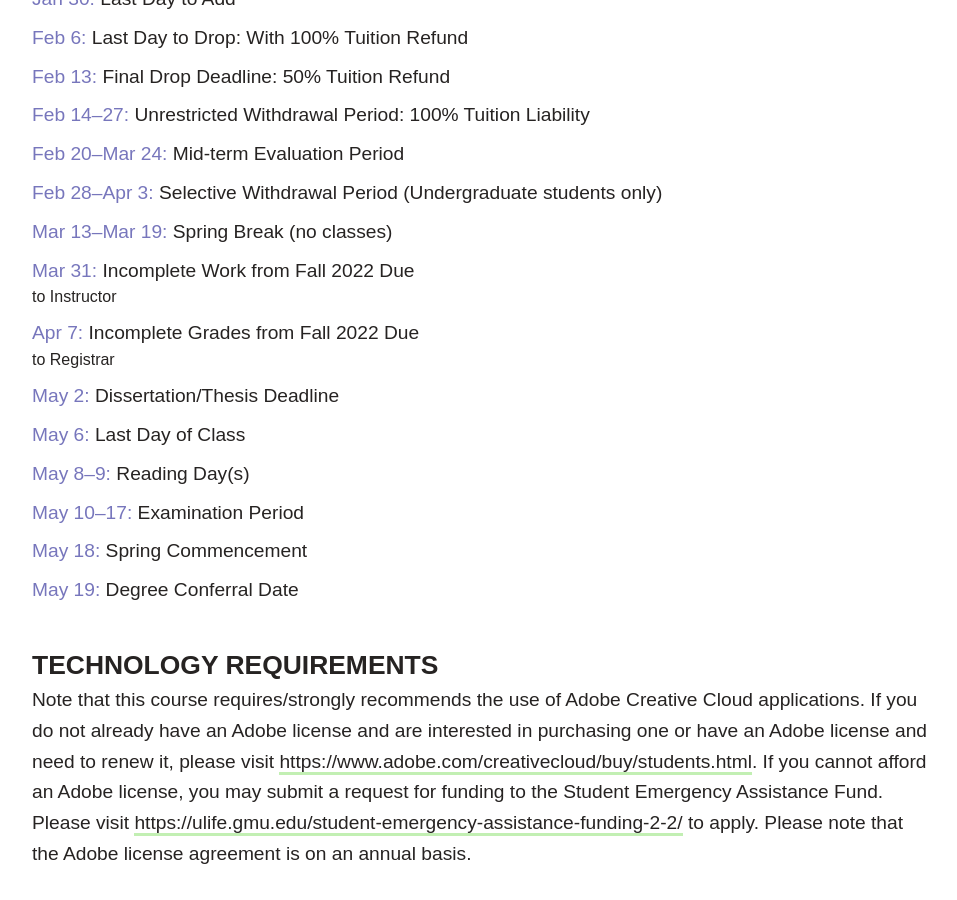
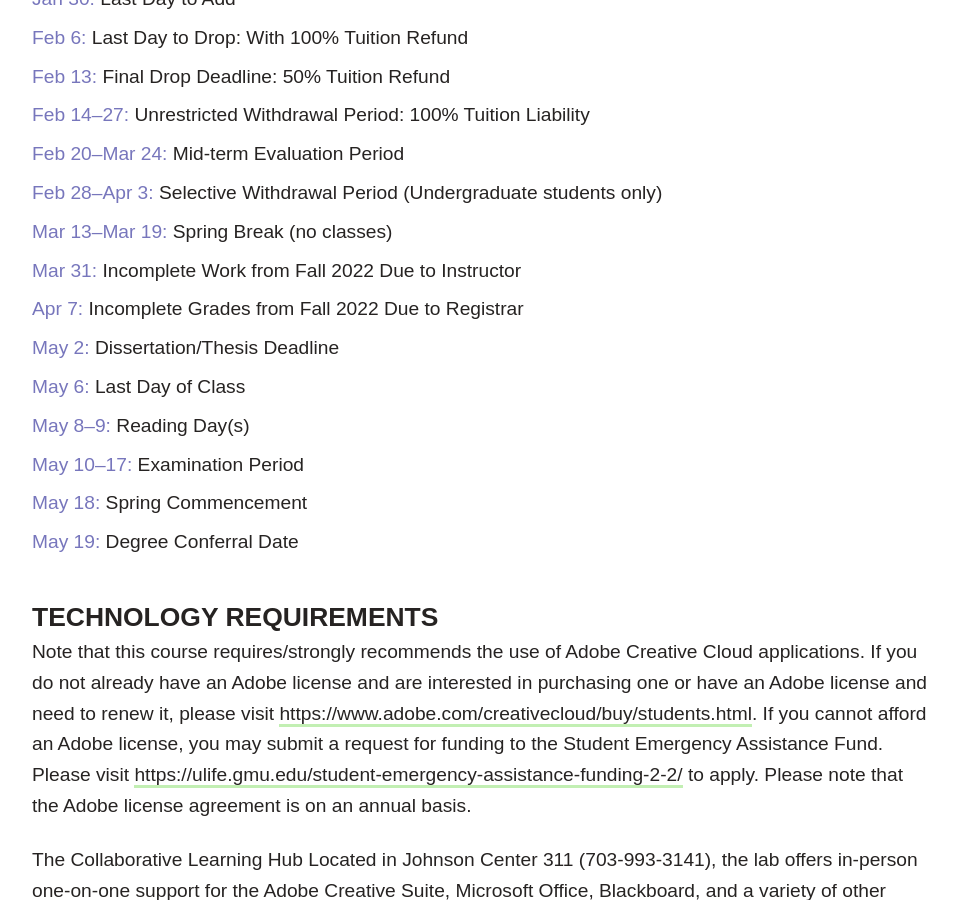
Before and after one commit to gmu-gd/package23-spring, a Jekyll site: the page built from syllabus/index.md, in a window 1280 px wide and 900 px high, scrolled down 9975 px. Shown: the whole window, without its empty margins (0-957 px from the left). Built offline with Jekyll 4.4.1, drawn with Linux system fonts in a browser that asks for light colours; some web fonts are replaced.

Commit message:
Update index.md

```diff
--- a/syllabus/index.md
+++ b/syllabus/index.md
@@ -189,10 +189,8 @@
   <li><span class="date">Feb 20–Mar 24:</span> Mid-term Evaluation Period</li>
   <li><span class="date">Feb 28–Apr 3:</span> Selective Withdrawal Period (Undergraduate students only)</li>
   <li><span class="date">Mar 13–Mar 19:</span> Spring Break (no classes)</li>
-  <li><span class="date">Mar 31:</span> Incomplete Work from Fall 2022 Due </li>
-  to Instructor
-  <li><span class="date">Apr 7:</span> Incomplete Grades from Fall 2022 Due </li>
-  to Registrar
+  <li><span class="date">Mar 31:</span> Incomplete Work from Fall 2022 Due to Instructor</li>
+  <li><span class="date">Apr 7:</span> Incomplete Grades from Fall 2022 Due to Registrar</li>
   <li><span class="date">May 2:</span> Dissertation/Thesis Deadline</li>
   <li><span class="date">May 6:</span> Last Day of Class</li>
   <li><span class="date">May 8–9:</span> Reading Day(s)</li>
```
